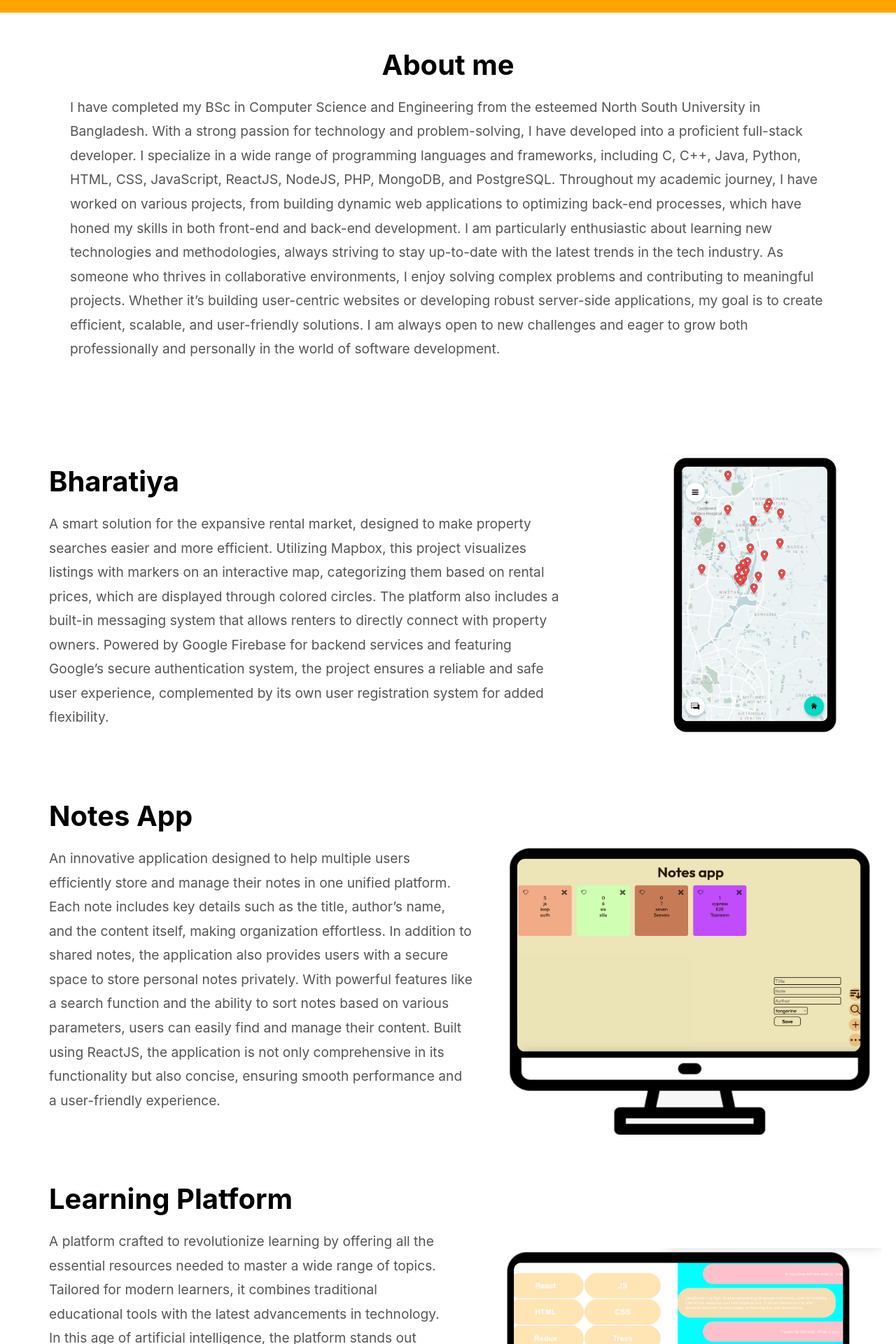
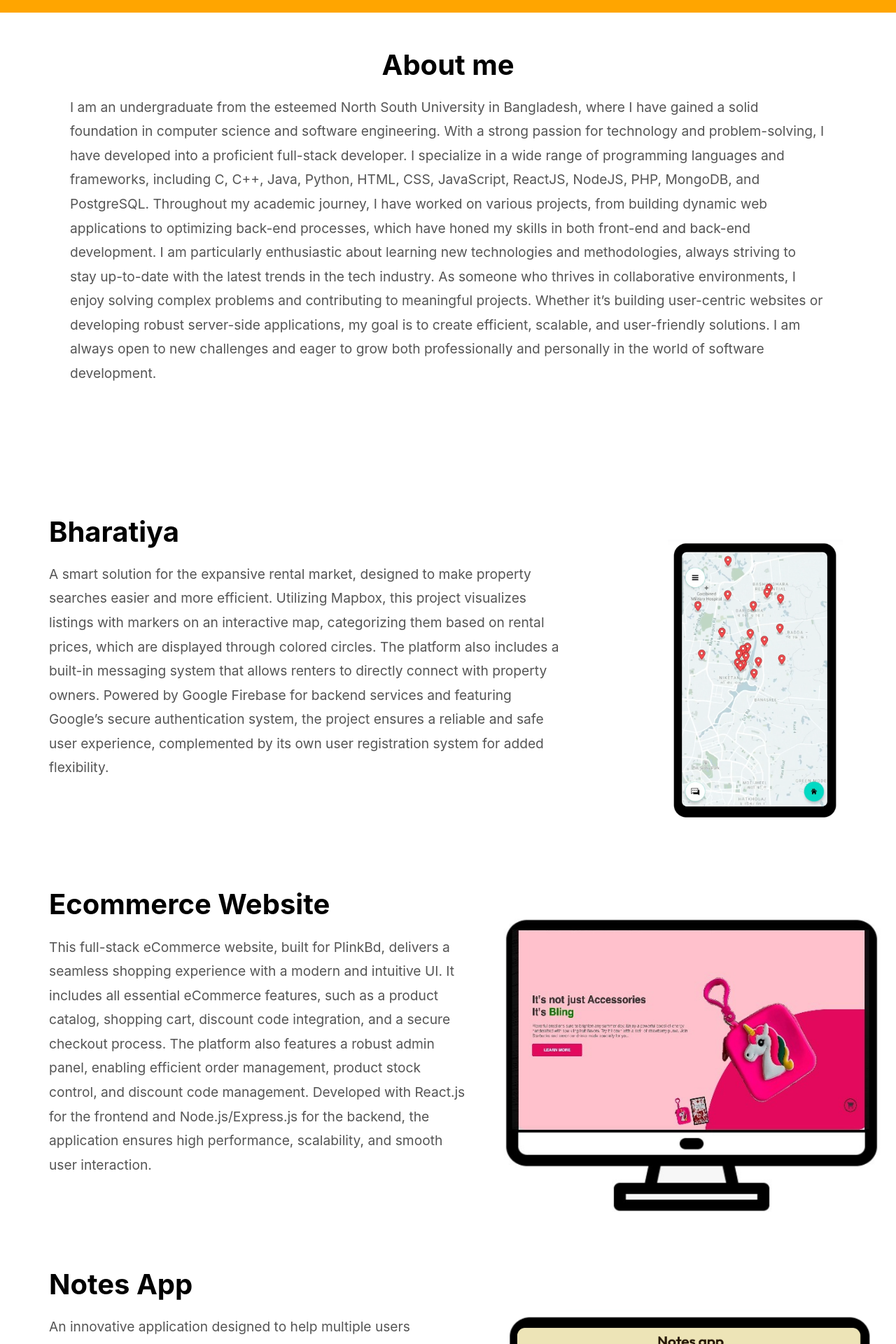
Before and after one commit to TasneemMahmud1731893642/portfolio, a React (Create React App) app: page / in a window 1280 px wide. Shown: the part 540-2460 px from the top of the page at 70% size. Built offline with nearby package versions, Linux system fonts and the light colour scheme.

Commit message:
Update App.js

```diff
--- a/src/App.js
+++ b/src/App.js
@@ -1,11 +1,15 @@
+import logo from './logo.svg';
 import './App.css';
+import { FiSmartphone } from 'react-icons/fi';
 import bharatiyaImage from './img/bharatiya.png';
 import me from './img/me.png';
+import jt from './img/jt.png';
+import monitor from './img/monitor.png';
 import notes from './img/notes.png';
 import learning from './img/learning.png';
 import movie from './img/movie.png';
 import linkedin from './img/linkedin.png';
-
+import { FiMonitor } from 'react-icons/fi';
 
 function App() {
   return (
@@ -22,7 +26,7 @@ function App() {
       <div className="about">
       <div className="texts2">
           <h1>About me</h1>
-          <p>I have completed my BSc in Computer Science and Engineering from the esteemed North South University in Bangladesh. With a strong passion for technology and problem-solving, I have developed into a proficient full-stack developer. I specialize in a wide range of programming languages and frameworks, including C, C++, Java, Python, HTML, CSS, JavaScript, ReactJS, NodeJS, PHP, MongoDB, and PostgreSQL. Throughout my academic journey, I have worked on various projects, from building dynamic web applications to optimizing back-end processes, which have honed my skills in both front-end and back-end development. I am particularly enthusiastic about learning new technologies and methodologies, always striving to stay up-to-date with the latest trends in the tech industry. As someone who thrives in collaborative environments, I enjoy solving complex problems and contributing to meaningful projects. Whether it’s building user-centric websites or developing robust server-side applications, my goal is to create efficient, scalable, and user-friendly solutions. I am always open to new challenges and eager to grow both professionally and personally in the world of software development.</p>
+          <p>I am an undergraduate from the esteemed North South University in Bangladesh, where I have gained a solid foundation in computer science and software engineering. With a strong passion for technology and problem-solving, I have developed into a proficient full-stack developer. I specialize in a wide range of programming languages and frameworks, including C, C++, Java, Python, HTML, CSS, JavaScript, ReactJS, NodeJS, PHP, MongoDB, and PostgreSQL. Throughout my academic journey, I have worked on various projects, from building dynamic web applications to optimizing back-end processes, which have honed my skills in both front-end and back-end development. I am particularly enthusiastic about learning new technologies and methodologies, always striving to stay up-to-date with the latest trends in the tech industry. As someone who thrives in collaborative environments, I enjoy solving complex problems and contributing to meaningful projects. Whether it’s building user-centric websites or developing robust server-side applications, my goal is to create efficient, scalable, and user-friendly solutions. I am always open to new challenges and eager to grow both professionally and personally in the world of software development.</p>
 
       </div>
 
@@ -35,7 +39,25 @@ function App() {
           <p>A smart solution for the expansive rental market, designed to make property searches easier and more efficient. Utilizing Mapbox, this project visualizes listings with markers on an interactive map, categorizing them based on rental prices, which are displayed through colored circles. The platform also includes a built-in messaging system that allows renters to directly connect with property owners. Powered by Google Firebase for backend services and featuring Google’s secure authentication system, the project ensures a reliable and safe user experience, complemented by its own user registration system for added flexibility.</p>
 
       </div>
-      <img className="moni" src={bharatiyaImage} alt="bharatiya"/>
+      {/* <div className="im"> */}
+      <img className="monitor1" src={bharatiyaImage}/>
+       {/* <div className="box"></div> */}
+
+
+      {/* </div> */}
+
+
+
+
+      </div>
+      <div className="notes">
+      <div className="texts">
+          <h1>Ecommerce Website</h1>
+          <p>This full-stack eCommerce website, built for PlinkBd, delivers a seamless shopping experience with a modern and intuitive UI. It includes all essential eCommerce features, such as a product catalog, shopping cart, discount code integration, and a secure checkout process. The platform also features a robust admin panel, enabling efficient order management, product stock control, and discount code management. Developed with React.js for the frontend and Node.js/Express.js for the backend, the application ensures high performance, scalability, and smooth user interaction.</p>
+
+      </div>
+      <img className="monitor1" src={jt}/>
+
 
 
 
@@ -46,7 +68,7 @@ function App() {
           <p>An innovative application designed to help multiple users efficiently store and manage their notes in one unified platform. Each note includes key details such as the title, author’s name, and the content itself, making organization effortless. In addition to shared notes, the application also provides users with a secure space to store personal notes privately. With powerful features like a search function and the ability to sort notes based on various parameters, users can easily find and manage their content. Built using ReactJS, the application is not only comprehensive in its functionality but also concise, ensuring smooth performance and a user-friendly experience.</p>
 
       </div>
-      <img className="monitor1" src={notes} alt="bharatiya"/>
+      <img className="monitor1" src={notes}/>
 
 
 
@@ -58,7 +80,7 @@ function App() {
           <p>A platform crafted to revolutionize learning by offering all the essential resources needed to master a wide range of topics. Tailored for modern learners, it combines traditional educational tools with the latest advancements in technology. In this age of artificial intelligence, the platform stands out with a seamlessly integrated AI chatbot powered by OpenAI's ChatGPT. This powerful feature provides instant access to personalized assistance, in-depth explanations, and a wealth of information, making learning more interactive and engaging. With its unique ability to deliver unlimited knowledge and resources in one centralized location, this platform is truly a one-of-a-kind solution for learners of all ages and backgrounds.</p>
 
       </div>
-      <img className="monitor2" src={learning} alt="bharatiya"/>
+      <img className="monitor2" src={learning}/>
 
 
 
@@ -70,7 +92,7 @@ function App() {
           <p>An indispensable platform for every movie theater: an advanced online ticketing and user management system. This platform enables users to explore movie options, watch trailers, and conveniently purchase tickets for their favorite films. With a robust SQL database, it ensures efficient storage and management of user and ticketing data. The backend, powered by PHP, handles all server-side operations, including secure transactions and user authentication, providing a smooth and reliable experience. This system streamlines theater operations while enhancing the user experience, making it a must-have for modern cinemas.</p>
 
       </div>
-      <img className="monitor3" src={movie} alt="bharatiya"/>
+      <img className="monitor3" src={movie}/>
 
 
 
@@ -79,7 +101,7 @@ function App() {
       <div className="more">
         <h1>More Projects</h1>
         <p>More projects such a online compiler, food deliver app, Disease Predictor, etc are in my GitHub repository</p>
-        <a href="https://github.com/TasneemMahmud1731893642/Projects.git" target="_blank" rel="noopener noreferrer" class="github-link">
+        <a href="https://github.com/TasneemMahmud1731893642/Projects.git" target="_blank" class="github-link">
             <button class="github-button">
                <img src="https://github.githubassets.com/images/modules/logos_page/GitHub-Mark.png" alt="GitHub Logo" class="github-icon"/>
                GitHub Repository
@@ -90,17 +112,17 @@ function App() {
 
       </div>
       <footer className="footer">
-      <a href="https://www.linkedin.com/in/tasneem-mahmud-74bb35158/" target="_blank" rel="noopener noreferrer" class="linkedin-link">
+      <a href="https://www.linkedin.com/in/tasneem-mahmud-74bb35158/" target="_blank" class="linkedin-link">
           <button class="linkedin-button">
               <img src={linkedin} alt="LinkedIn Logo" class="linkedin-icon"/>
               Linkedin Profile
           </button>
       </a>
 
-        <a href="https://github.com/TasneemMahmud1731893642" target="_blank" rel="noopener noreferrer" class="github-link">
+        <a href="https://github.com/TasneemMahmud1731893642" target="_blank" class="github-link">
             <button class="github-button">
                <img src="https://github.githubassets.com/images/modules/logos_page/GitHub-Mark.png" alt="GitHub Logo" class="github-icon"/>
-               GitHub Profile
+               GitHub Repository
             </button>
         </a>
 
```
